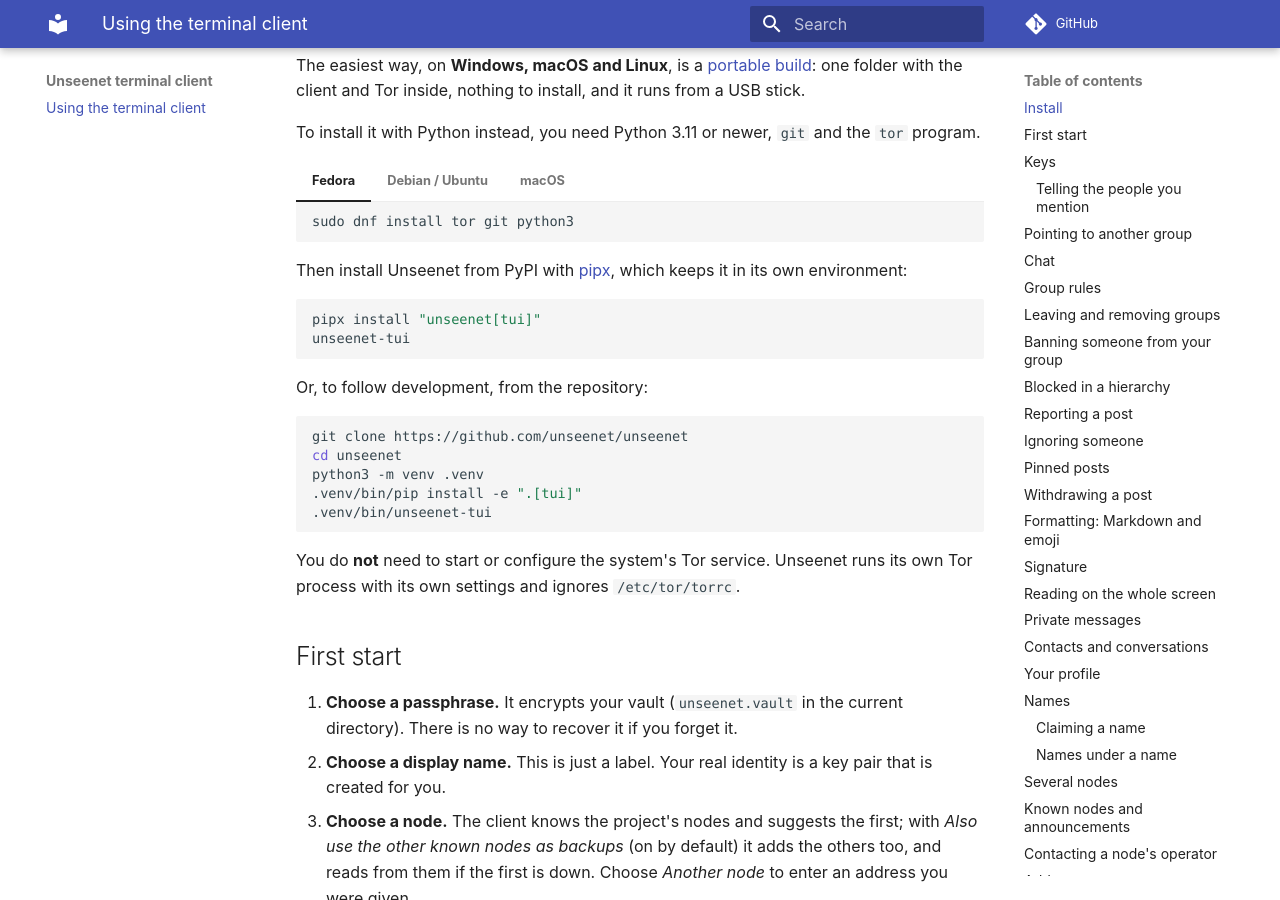
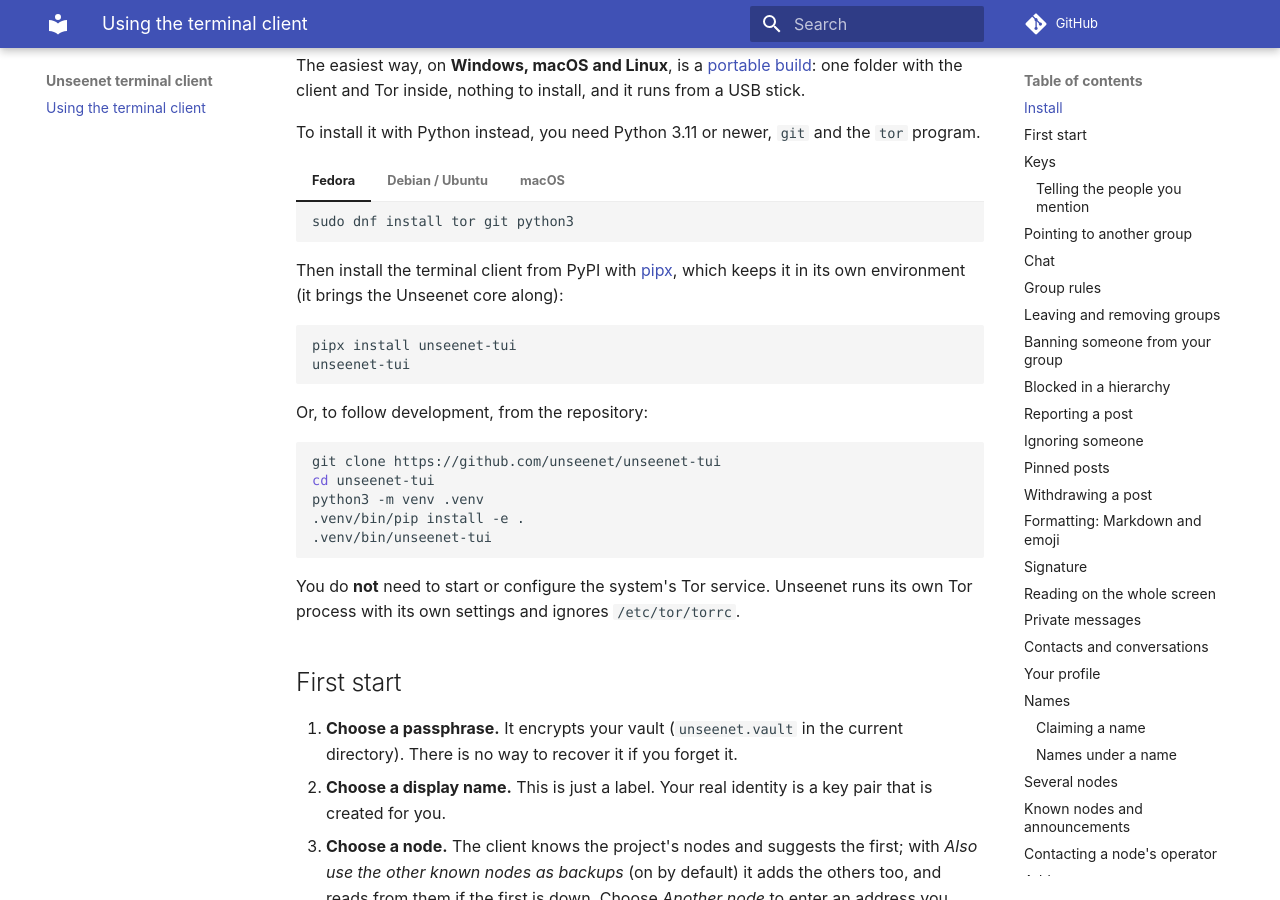
Before and after one commit to unseenet/unseenet-tui, an MkDocs documentation site: the page built from docs/client.md, in a window 1280 px wide and 900 px high, scrolled down 362 px. Built offline with MkDocs 1.6.1 and Material for MkDocs 9.7.7, drawn with Linux system fonts in a browser that asks for light colours; comment, search, counter and statistics services are not loaded.

Commit message:
README after the shared template; the demo recording lives here now; install from PyPI in the manual (#2)
Claude-Session: https://claude.ai/code/session_01N7Kak1uTR7QyvPRt5nwxP4

Co-authored-by: Claude <noreply@anthropic.com>

````diff
--- a/docs/client.md
+++ b/docs/client.md
@@ -34,21 +34,21 @@ and the `tor` program.
     brew install tor git python
     ```
 
-Then install Unseenet from PyPI with [pipx](https://pipx.pypa.io/), which
-keeps it in its own environment:
+Then install the terminal client from PyPI with [pipx](https://pipx.pypa.io/),
+which keeps it in its own environment (it brings the Unseenet core along):
 
 ```bash
-pipx install "unseenet[tui]"
+pipx install unseenet-tui
 unseenet-tui
 ```
 
 Or, to follow development, from the repository:
 
 ```bash
-git clone https://github.com/unseenet/unseenet
-cd unseenet
+git clone https://github.com/unseenet/unseenet-tui
+cd unseenet-tui
 python3 -m venv .venv
-.venv/bin/pip install -e ".[tui]"
+.venv/bin/pip install -e .
 .venv/bin/unseenet-tui
 ```
 
````
Also changed, not shown: README.md (+69 -35 lines), docs/img/demo.gif (added), 1 other file.
